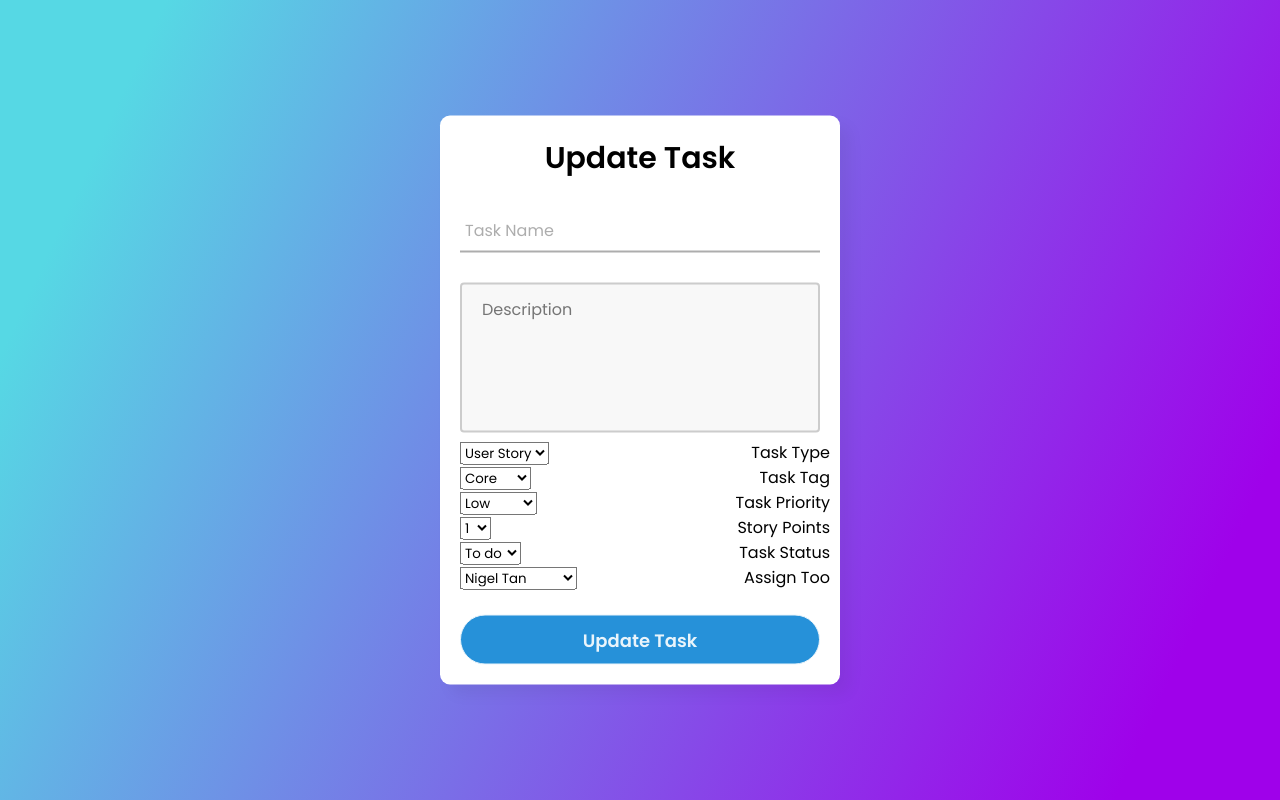
After one commit to NigelTXH/trello_like_website, a Flask app: page /update/1 in a window 1280 px wide. The commit adds this page. Run offline with Flask 2, Linux system fonts and the light colour scheme; data comes from the database, SQL or seed files in the repository; both versions use the stored data as it was after the commit.

Commit message:
completed update system

```diff
--- a/app.py
+++ b/app.py
@@ -80,5 +80,38 @@ def forgot_password():
             return redirect("/login")
     return render_template('forgotpassword.html', error=error)
 
+@app.route('/update/<int:id>', methods=['GET', 'POST'])
+def update_task(id):
+    users = appDb.all_users()
+    details = appDb.select_card(id)
+    if request.method == "POST":
+        card_name = request.form.get("taskname")
+        card_tag = request.form.get("tasktag")
+        card_priority = request.form.get("taskpriority")
+        card_storypoint = request.form.get("taskstorypoint")
+        card_description = request.form.get("taskdescription")
+        card_status = request.form.get("taskstatus")
+        card_type = request.form.get("tasktype")
+        if  request.form.get("taskassignee") == "":
+            card_assignee = None
+        else:
+             card_assignee = request.form.get("taskassignee")
+        try:
+            appDb.update_card("card_name", card_name, id)
+            appDb.update_card("card_tag", card_tag, id)
+            appDb.update_card("card_type", card_type, id)
+            appDb.update_card("card_priority", card_priority, id)
+            appDb.update_card("card_storypoint", card_storypoint, id)
+            appDb.update_card("card_description", card_description, id)
+            appDb.update_card("card_status", card_status, id)
+            appDb.update_card("card_assignee", card_assignee, id)
+            return redirect("/")
+        except:
+            return "There was an issue addind your task!"
+    else:
+        return render_template("update.html", details=details, users=users)
+
+
+
 if __name__ == "__main__":
     app.run(debug=True)
--- a/static/css/main.css
+++ b/static/css/main.css
@@ -390,7 +390,6 @@ label #cancel{
 }
 .add_task_form .description_field{
   position: relative;
-  margin: 30px 0;
 }
 .task_box {
   display: grid;
@@ -591,3 +590,49 @@ color: #868e94;
     font-size: 20px;
     color: #f90a0a;
   }
+
+  /* Update page styles */
+
+  .update_page{
+    background: linear-gradient(115deg, #56d8e4 10%, #9f01ea 90%);
+    height: 100vh;
+  }
+  .update_task_form{
+    padding: 20px;
+    position: absolute;
+    top: 50%;
+    left: 50%;
+    transform: translate(-50%, -50%);
+    width: 400px;
+    background: white;
+    border-radius: 10px;
+    box-shadow: 10px 10px 15px rgba(0,0,0,0.05);
+  }
+  .update_task_form .text{
+    text-align: center;
+    font-size: 30px;
+    font-weight: bold;
+  }
+  .update_task_form label{
+    position: absolute;
+    right: 10px;
+  }
+  .update_task_form label:hover{
+    transform: scale(1.2);
+    transition: 0.3s ease-in-out;
+  }
+  .update_task_form textarea {
+    width: 100%;
+    height: 150px;
+    padding: 12px 20px;
+    box-sizing: border-box;
+    border: 2px solid #ccc;
+    border-radius: 4px;
+    background-color: #f8f8f8;
+    font-size: 16px;
+    resize: none;
+  }
+  .update_task .description_field{
+    position: relative;
+    margin: 30px 0;
+  }
--- a/templates/forgotpassword.html
+++ b/templates/forgotpassword.html
@@ -1,7 +1,7 @@
 {% extends "base.html" %}
 
 {% block head %}
-<title>Animated Signup Form</title>
+<title>Forgot Password Page</title>
 {% endblock %}
 
 {% block body %}
--- /dev/null
+++ b/templates/update.html
@@ -0,0 +1,78 @@
+{% extends "base.html" %}
+
+{% block head %}
+<title>Task Update Page</title>
+{% endblock %}
+
+{% block body %}
+<div class="update_page">
+    <div class="update_task_form">
+        <div class="text">Update Task</div>
+        <form method="POST">
+        <div class="txt_field">
+            <input type="text" name="taskname" required>
+            <span></span>
+            <label>Task Name</label>
+        </div>
+        <div class="description_field">
+            <textarea cols="30" rows="10" type="text" name="taskdescription" placeholder="Description"></textarea>
+            <span></span>
+        </div>
+        <div class="task_type">
+            <label for="type">Task Type</label>
+            <select id="type" name="tasktype">
+                <option value="Story" selected>User Story</option>
+                <option value="Bug">Bug</option>
+            </select>
+        </div>
+        <div class="task_tag">
+            <label for="tag">Task Tag</label>
+            <select id="tag" name="tasktag">
+                <option value="Core" selected>Core</option>
+                <option value="UI">UI</option>
+                <option value="Testing">Testing</option>
+            </select>
+        </div>
+        <div class="task_priority">
+            <label for="priority">Task Priority</label>
+            <select id="priority" name="taskpriority">
+                <option value="Low" selected>Low</option>
+                <option value="Medium">Medium</option>
+                <option value="High">High</option>
+                <option value="Critical">Critical</option>
+            </select>
+        </div>
+        <div class="task_story_point">
+            <label for="story_point">Story Points</label>
+            <select id="story_point" name="taskstorypoint">
+                <option value="1" selected>1</option>
+                <option value="2">2</option>
+                <option value="3">3</option>
+                <option value="4">4</option>
+                <option value="5">5</option>
+            </select>
+        </div>
+        <div class="task_status">
+            <label for="status">Task Status</label>
+            <select id="status" name="taskstatus">
+                <option value="To do" selected>To do</option>
+                <option value="Doing">Doing</option>
+                <option value="Done">Done</option>
+            </select>
+        </div>
+        <div class="task_assignee">
+            <label for="assignee">Assign Too</label>
+            <select id="assignee" name="taskassignee">
+                <option value="" selected>Nobody</option>
+                {% for user in users %}
+                    <option value="{{ user[1] }}" selected>{{ user[1] }}</option>
+                {% endfor %}
+            </select>
+        </div>
+        <br>
+        <input type="submit" value="Update Task">
+        </form>
+    </div>
+    </div>
+</div>
+{% endblock %}
```
Also changed, not shown: webapp.db.
